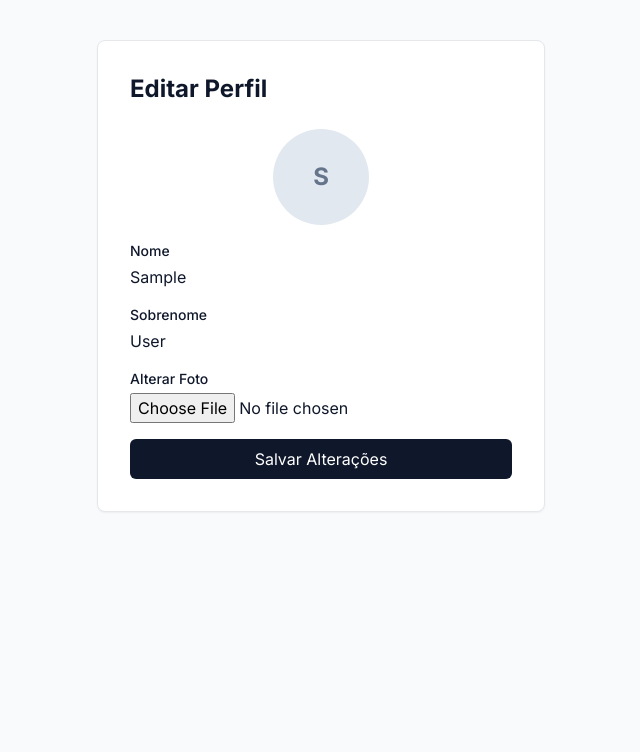
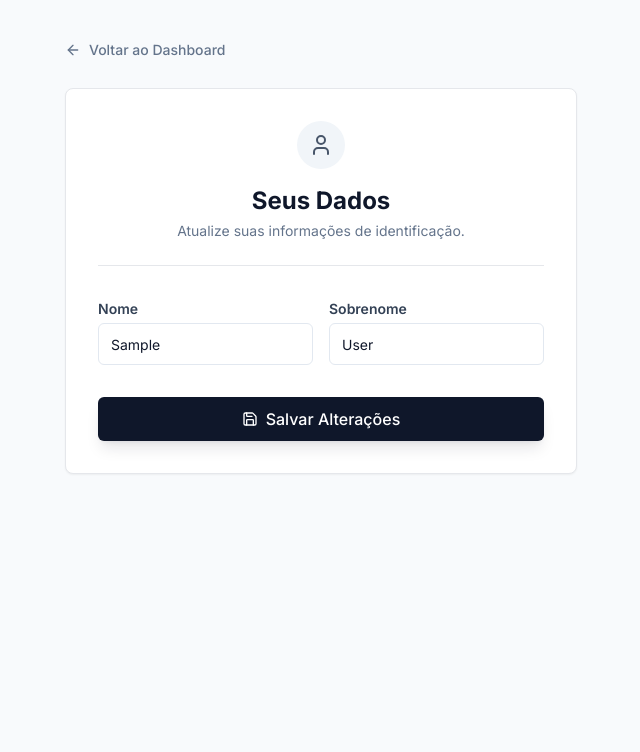
Before and after one commit to Natan-BP/Agendaki, a Django app: page /profile/ in a window 1280 px wide. Shown: the top 752 px of the page, without its empty margins (319-959 px from the left). Run offline with Django 4.2, Linux system fonts and the light colour scheme; the visitor is signed in with stand-in values (Sample User, id 1); some libraries are stand-ins or nearby versions.

Commit message:
remoção da possibilidade de alterar foto de perfil

```diff
--- a/templates/profile.html
+++ b/templates/profile.html
@@ -1,38 +1,76 @@
 {% extends 'base.html' %}
 
 {% block content %}
-<div class="max-w-md mx-auto mt-10 bg-white p-8 rounded-lg border shadow-sm">
-    <h2 class="text-2xl font-bold mb-6">Editar Perfil</h2>
+<div class="max-w-lg mx-auto mt-10">
 
-    <form method="post" enctype="multipart/form-data" class="space-y-4">
+    <div class="mb-6">
+        <a href="{% url 'home' %}" class="inline-flex items-center text-sm font-medium text-slate-500 hover:text-slate-900 transition-colors">
+            <i data-lucide="arrow-left" class="mr-2 h-4 w-4"></i>
+            Voltar ao Dashboard
+        </a>
+    </div>
+
+    <div class="bg-white p-8 rounded-lg border shadow-sm">
+
+        <div class="mb-8 text-center border-b pb-6">
+            <div class="mx-auto w-12 h-12 bg-slate-100 rounded-full flex items-center justify-center mb-4 text-slate-600">
+                <i data-lucide="user" class="h-6 w-6"></i>
+            </div>
+            <h2 class="text-2xl font-bold text-slate-900">Seus Dados</h2>
+            <p class="text-sm text-slate-500 mt-1">Atualize suas informações de identificação.</p>
+        </div>
+
+        <form method="post" class="space-y-6">
             {% csrf_token %}
 
-        <div class="flex justify-center mb-6">
-            {% if user.avatar %}
-                <img src="{{ user.avatar.url }}" class="h-24 w-24 rounded-full object-cover border-4 border-slate-100">
-            {% else %}
-                <div class="h-24 w-24 rounded-full bg-slate-200 flex items-center justify-center text-2xl font-bold text-slate-500">
-                    {{ user.username|slice:":1"|upper }}
-                </div>
+            <style>
+                input[type="text"], input[type="email"] {
+                    width: 100%;
+                    padding: 0.6rem 0.75rem;
+                    border-radius: 0.375rem;
+                    border: 1px solid #e2e8f0;
+                    font-size: 0.875rem;
+                    background-color: white;
+                    transition: all 0.2s;
+                }
+                input:focus {
+                    outline: none;
+                    border-color: #0f172a;
+                    ring: 1px solid #0f172a;
+                }
+                label {
+                    font-size: 0.875rem;
+                    font-weight: 600;
+                    color: #334155;
+                    margin-bottom: 0.25rem;
+                    display: block;
+                }
+            </style>
+
+            <div class="grid grid-cols-1 md:grid-cols-2 gap-4">
+                <div>
+                    <label>Nome</label>
+                    {{ form.first_name }}
+                    {% if form.first_name.errors %}
+                        <p class="text-red-500 text-xs mt-1">{{ form.first_name.errors.0 }}</p>
                     {% endif %}
                 </div>
-
                 <div>
-            <label class="block text-sm font-medium mb-1">Nome</label>
-            {{ form.first_name }}
+                    <label>Sobrenome</label>
+                    {{ form.last_name }}
+                    {% if form.last_name.errors %}
+                        <p class="text-red-500 text-xs mt-1">{{ form.last_name.errors.0 }}</p>
+                    {% endif %}
                 </div>
-        <div>
-            <label class="block text-sm font-medium mb-1">Sobrenome</label>
-            {{ form.last_name }}
-        </div>
-        <div>
-            <label class="block text-sm font-medium mb-1">Alterar Foto</label>
-            {{ form.avatar }}
             </div>
 
-        <button type="submit" class="w-full bg-slate-900 text-white py-2 rounded-md hover:bg-slate-800">
+            <div class="pt-2">
+                <button type="submit" class="w-full flex justify-center items-center gap-2 bg-slate-900 text-white py-2.5 rounded-md font-medium hover:bg-slate-800 transition-all shadow-lg shadow-slate-900/10">
+                    <i data-lucide="save" class="h-4 w-4"></i>
                     Salvar Alterações
                 </button>
+            </div>
         </form>
     </div>
+</div>
 {% endblock %}
```
Lines whose indentation alone changed are shown as unchanged.
